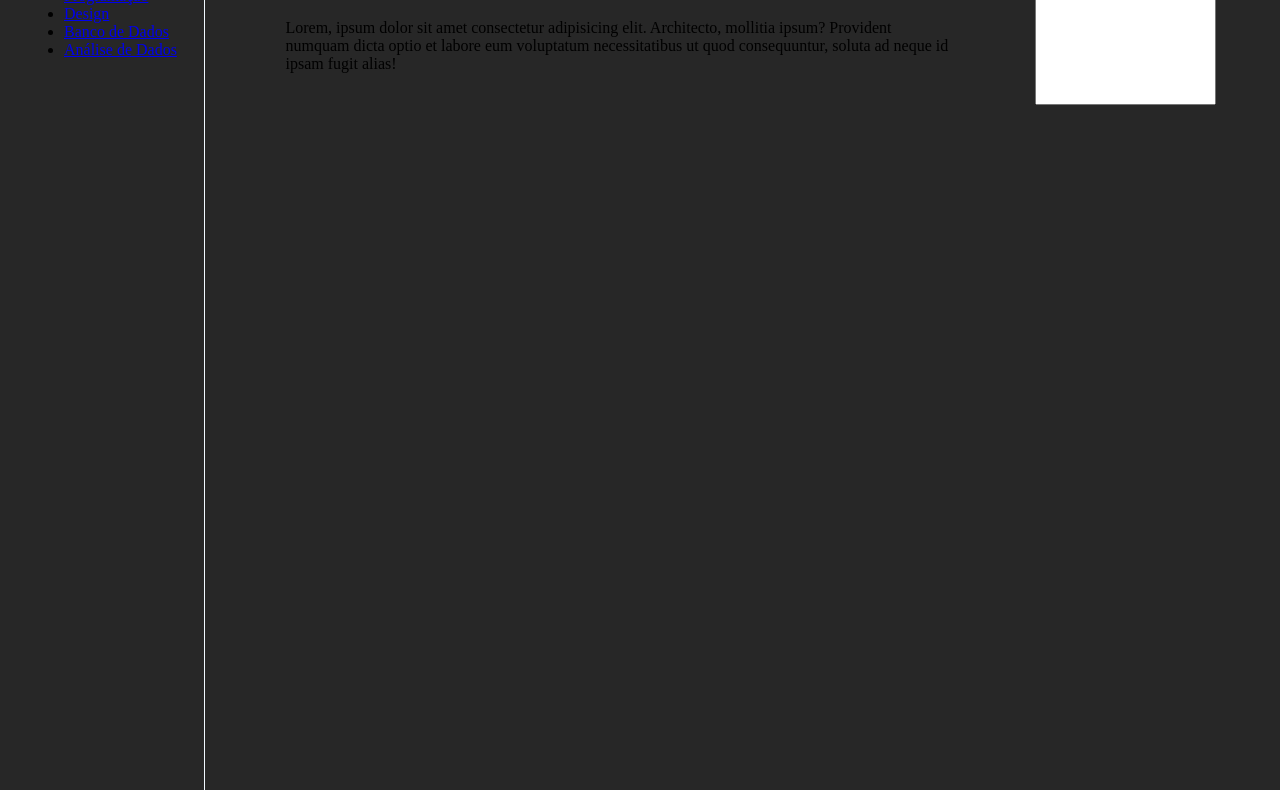
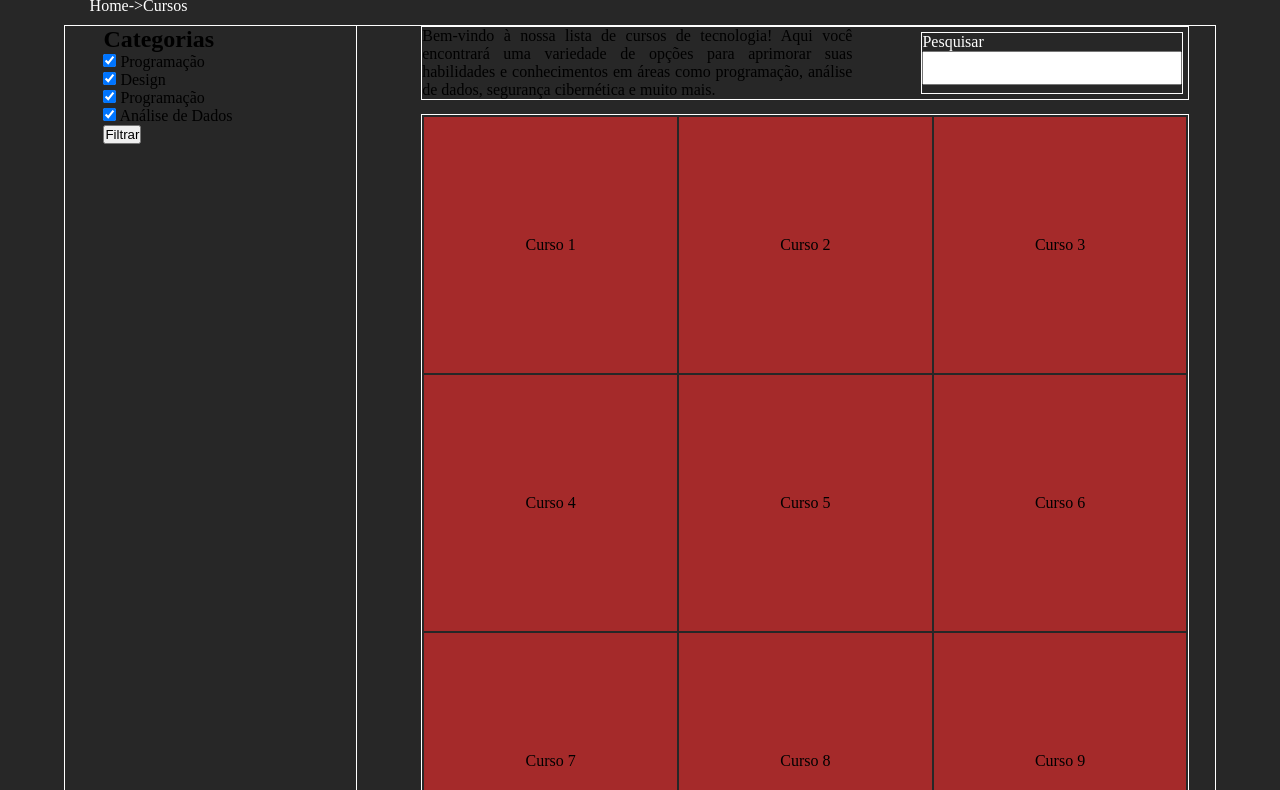
Before and after one commit to ThiagoJose32/Plataforma-comunit-ria-de-Cursos, a plain HTML site: page index.html in a window 1280 px wide. Shown: the part 69-859 px from the top of the page. Drawn offline with Linux system fonts and the light colour scheme.

Commit message:
Criação da barra de filtro e tabela de itens

```diff
--- a/index.html
+++ b/index.html
@@ -21,23 +21,34 @@
         </div>
       </nav>
     </header>
+    <nav class="pathControl">Home->Cursos</nav>
     <main>
+      <!-- Barra lateral de opções -->
       <aside>
+        <h2>Categorias</h2>
         <ul>
           <li>
-            <a href="#">Programação</a>
+            <input type="checkbox" name="developer" id="developer" value="developer" checked/>
+            <label for="developer">Programação</label>
           </li>
           <li>
-            <a href="#">Design</a>
+            <input type="checkbox" name="design" id="design" value="design" checked/>
+            <label for="design">Design</label>
           </li>
           <li>
-            <a href="#">Banco de Dados</a>
+            <input type="checkbox" name="database" id="database" value="database" checked/>
+            <label for="database">Programação</label>
           </li>
           <li>
-            <a href="#">Análise de Dados</a>
+            <input type="checkbox" name="dataAnalytics" id="dataAnalytics" value="dataAnalytics" checked/>
+            <label for="dataAnalytics">Análise de Dados</label>
+          </li>
+          <li>
+            <button>Filtrar</button>
           </li>
         </ul>
       </aside>
+      <!-- Barra lateral de opções -->
 
       <!-- Formulário de login e cadastro -->
       <dialog class="dialog_Cadastrar">
@@ -89,21 +100,60 @@
       </dialog>
       <!-- Formulário de login e cadastro -->
 
-      <div style="width: 2px; background-color: aliceblue"></div>
-      <!-- Divisória -->
+      <div>
+        <div class="texto_e_barraPesquisa">
+          <p>
+            Bem-vindo à nossa lista de cursos de tecnologia! Aqui você encontrará uma variedade
+            de opções para aprimorar suas habilidades e conhecimentos em áreas como programação,
+            análise de dados, segurança cibernética e muito mais.
+          </p>
+          <form action="" method="post">
+            <label for="pesquisa">Pesquisar</label>
+            <input type="text" name="pesquisa" id="pesquisa" />
+          </form>
+        </div>
 
-      <div>
-        <div style="display: flex">
-          <p style="padding: 2em 5em">
-            Lorem, ipsum dolor sit amet consectetur adipisicing elit.
-            Architecto, mollitia ipsum? Provident numquam dicta optio et labore
-            eum voluptatum necessitatibus ut quod consequuntur, soluta ad neque
-            id ipsam fugit alias!
-          </p>
-          <input type="text" name="" id="" />
-        </div>
+        <!-- Tabela de cursos -->
+        <table>
+          <tr>
+            <td>
+              Curso 1
+            </td>
+            <td>
+              Curso 2
+            </td>
+            <td>
+              Curso 3
+            </td>
+          </tr>
+          <tr>
+            <td>
+              Curso 4
+            </td>
+            <td>
+              Curso 5
+            </td>
+            <td>
+              Curso 6
+            </td>
+          </tr>
+          <tr>
+            <td>
+              Curso 7
+            </td>
+            <td>
+              Curso 8
+            </td>
+            <td>
+              Curso 9
+            </td>
+          </tr>
+        </table>
+        <!-- Tabela de cursos -->
+
       </div>
     </main>
+
     <footer>
       <p>
         Lorem, ipsum dolor sit amet consectetur adipisicing elit. Architecto,
--- a/style.css
+++ b/style.css
@@ -56,11 +56,20 @@ header nav .btn_Cadastrar{
 header nav .btn_Entrar{
     background-color: #e25246;
 }
+
+/* Barra de localização da página */
+.pathControl{
+    padding: 66px 5vw 10px 7vw;
+    color: var(--color-white);
+}
+
 main {
-    height: 1500px;
-    padding: 56px 5% 0 5%;
+    height: 1000px;
+    padding: 0 2vw;
     display: flex;
 
+    border: 1px solid white; /*Apagar*/
+    margin: 0 5vw; /**Apagar*/
 }
 main dialog {
     background-color: var(--color-dark5);
@@ -81,10 +90,47 @@ main dialog form div{
 
 main aside{
     height: 100%;
-    width: 15em;
+    width: 35em;
+
+    border-right: 1px solid white;
+    padding: 0 1vw;
 }
+main aside ul li{
+    list-style-type: none;
+}
+main div .texto_e_barraPesquisa{
+    display: flex;
+    gap: 5vw;
+    margin-left: 5vw;
+    margin-bottom: 14px;
+    display: flex;
 
-
+    border: 1px solid white; /*Apagar*/
+}
+main div .texto_e_barraPesquisa p{
+    text-align: justify;
+}
+main div .texto_e_barraPesquisa form{ /*Apagar*/
+    border: 1px solid white;
+    margin: 5px;
+}
+main div .texto_e_barraPesquisa form label{
+    color: var(--color-white);
+}
+main div .texto_e_barraPesquisa form input{
+    width: 20vw;
+    height: 30px;
+}
+main div table{
+    margin-left: 5vw;
+    border: 1px solid white; /*Apagar*/
+}
+main div table tr td{
+    text-align: center;
+    width: 25vw;
+    height: 20vw;
+    background-color: brown;
+}
 
 
 
```
